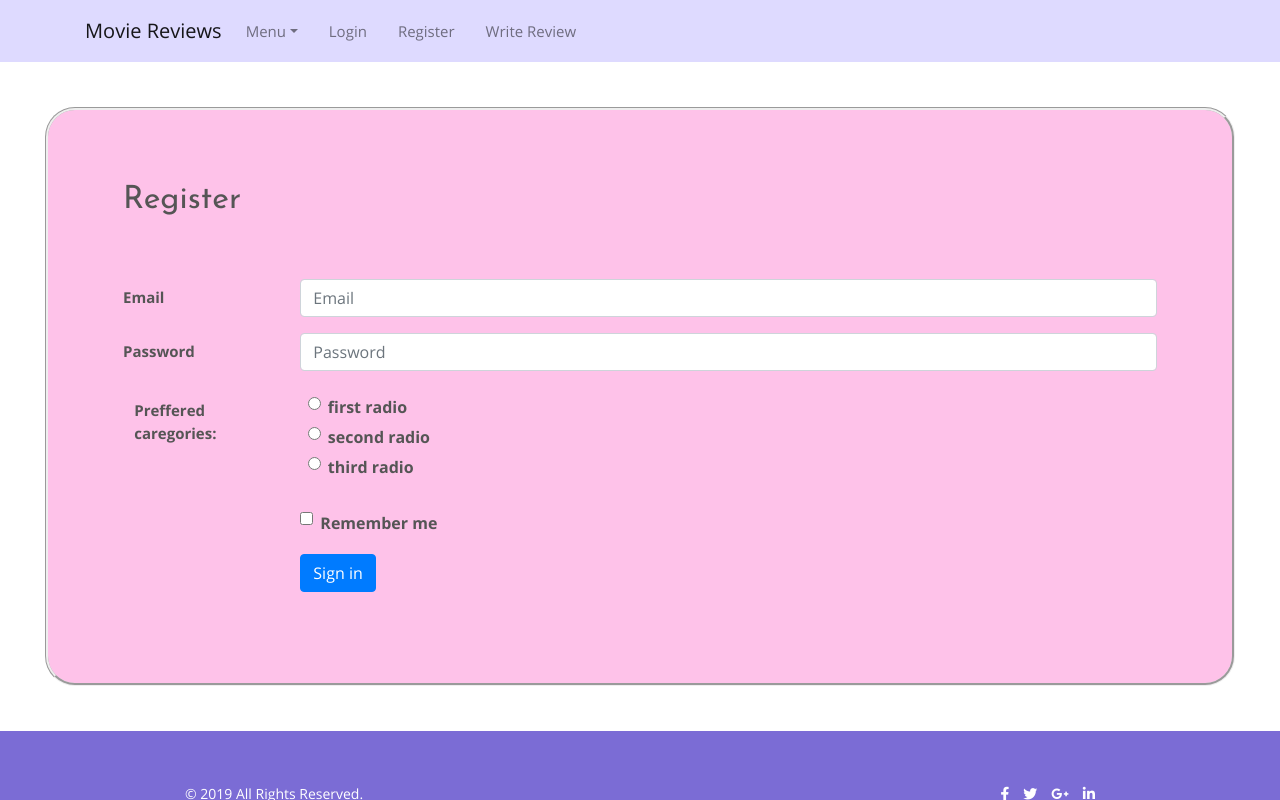
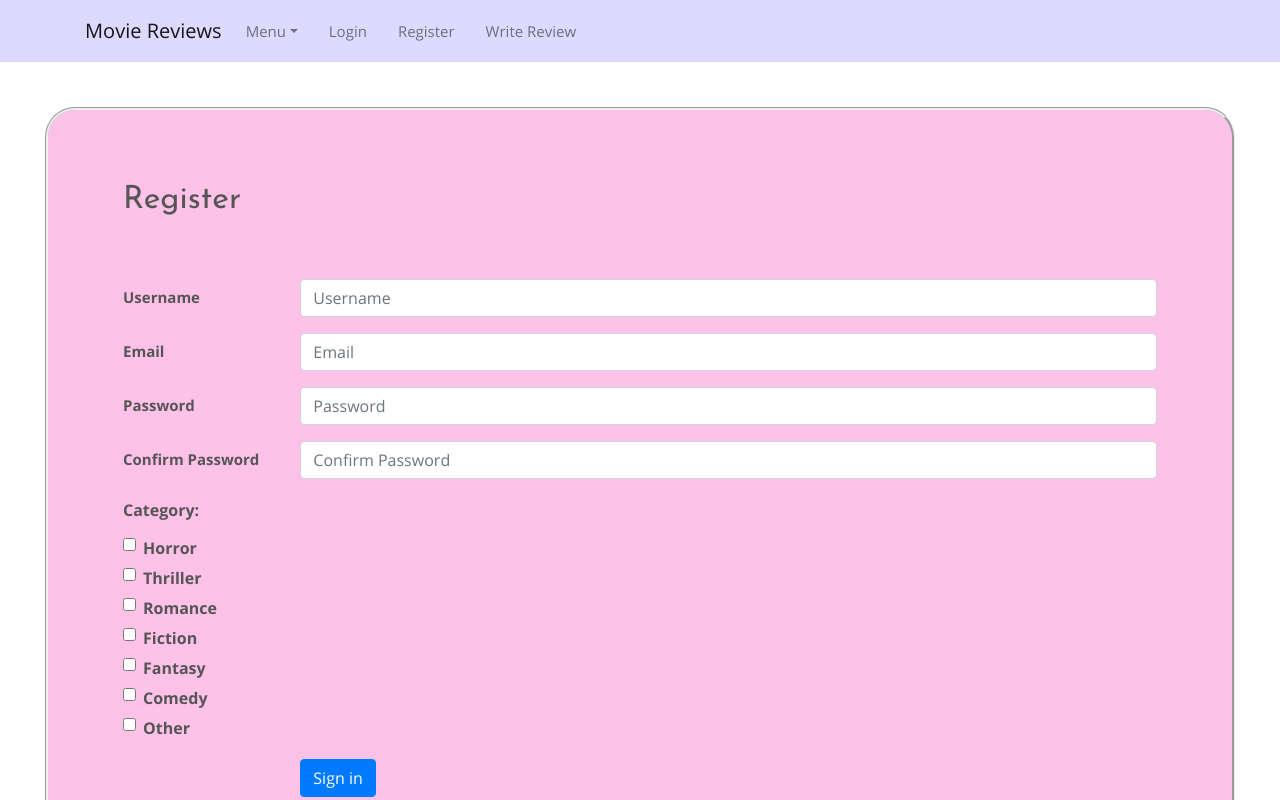
Before and after one commit to MoviesReviews/MoviesReviews.github.pages, a React (Vite) app in the folder client/: page /register in a window 1280 px wide. Shown: the top 800 px of the page. Built offline with nearby package versions, Linux system fonts and the light colour scheme.

Commit message:
User service created and Register functionality created

```diff
--- a/client/src/App.jsx
+++ b/client/src/App.jsx
@@ -2,7 +2,7 @@ import Reviews from './Components/Reviews/Reviews'
 import Footer from './Components/footer/Foooter'
 import Home from './Components/home/Home'
 import Navbar from './Components/navbar/Navbar'
-import { Route, Routes } from 'react-router-dom'
+import { Route, Routes, useNavigate } from 'react-router-dom'
 import AllUsers from './Components/users/Users'
 import './App.css'
 import Login from './Components/login/Login'
@@ -10,9 +10,27 @@ import Register from './Components/register/Register'
 import CreateReview from './Components/createReview/CreateReview'
 import ReviewDetails from './Components/detailsReview/ReviewDetails'
 import NotFound from './Components/notFound/NotFound'
+import * as userService from './services/userService'
+import { useState } from 'react'
 
 
 function App() {
+
+  const [authState, setAuthState] = useState(() => {
+    localStorage.removeItem('token')
+    return {}
+  })
+  const navigate = useNavigate()
+
+  const registerHandler = async (registerState) => {
+    const category = Object.entries(registerState).filter(x => x[1] == true).map(x => x[0]).join(', ')
+
+    const data = await userService.register( registerState.email, registerState.password, registerState.username, category)
+    console.log(data)
+    setAuthState(data)
+    localStorage.setItem('token', data.accessToken)
+    navigate('/')
+  }
 
   return (
     <>
@@ -26,7 +44,7 @@ function App() {
           <Route path='/create-review' element={<CreateReview />}/>
           <Route path='/users' element={<AllUsers />}/>
           <Route path='/login' element={<Login />}/>
-          <Route path='/register' element={<Register />}/>
+          <Route path='/register' element={<Register registerHandler={registerHandler} />}/>
           <Route path='*' element={<NotFound />}/>
         </Routes>
 
--- a/client/src/Components/createReview/CreateReview.jsx
+++ b/client/src/Components/createReview/CreateReview.jsx
@@ -20,7 +20,7 @@ function CreateReview() {
         comedy: false,
         other: false,
     }
-    const [formState, setFormState] = useState(formInitialState) //NO ZASHTO???
+    const [formState, setFormState] = useState(formInitialState)
     const [errors, setErrors] = useState({})
     const titleRef = useRef()
     const submitBtn = useRef()
@@ -69,7 +69,6 @@ function CreateReview() {
 
     const titleValidateHandler = (e) => {
         if (e.target.value.length < 2) {
-            console.log('??');
             setErrors(s => ({ ...s, title: 'Title must be at least 2 characters long' }))
         } else {
             setErrors(s => ({ ...s, title: '' }))
--- a/client/src/Components/register/Register.jsx
+++ b/client/src/Components/register/Register.jsx
@@ -2,62 +2,193 @@ import Button from 'react-bootstrap/Button';
 import Form from 'react-bootstrap/Form';
 import Row from 'react-bootstrap/Row';
 import Col from 'react-bootstrap/Col';
+import { useForm } from '../../hooks/useForm';
+import { useState } from 'react';
 
-function Register() {
+function Register({registerHandler}) {
+    const { formValues, onChange, onSubmit } = useForm(registerHandler, {
+        username: '',
+        email: '',
+        password: '',
+        rePass: '',
+        horror: false,
+        thriller: false,
+        romance: false,
+        fiction: false,
+        fantasy: false,
+        comedy: false,
+        other: false,
+    })
+
     return (
         <section className='section-container'>
             <div className="content-container">
                 <h1 className='heading'>Register</h1>
 
-                <Form>
-                    <Form.Group as={Row} className="mb-3" controlId="formHorizontalEmail">
+                <Form onSubmit={onSubmit}>
+                <Form.Group as={Row} className="mb-3">
+                        <Form.Label column sm={2}>
+                            Username
+                        </Form.Label>
+                        <Col sm={10}>
+                            <Form.Control type="username" placeholder="Username" name='username' id='username' value={formValues.username} onChange={onChange} />
+                            {/* <input type="email" placeholder="Email" name='email' id='email' value={formValues.email} onChange={onChange} /> */}
+                        </Col>
+                    </Form.Group>
+
+                    <Form.Group as={Row} className="mb-3">
                         <Form.Label column sm={2}>
                             Email
                         </Form.Label>
                         <Col sm={10}>
-                            <Form.Control type="email" placeholder="Email" />
+                            <Form.Control type="email" placeholder="Email" name='email' id='email' value={formValues.email} onChange={onChange} />
+                            {/* <input type="email" placeholder="Email" name='email' id='email' value={formValues.email} onChange={onChange} /> */}
                         </Col>
                     </Form.Group>
 
-                    <Form.Group as={Row} className="mb-3" controlId="formHorizontalPassword">
+                    <Form.Group as={Row} className="mb-3">
                         <Form.Label column sm={2}>
                             Password
                         </Form.Label>
                         <Col sm={10}>
-                            <Form.Control type="password" placeholder="Password" />
+                            <Form.Control type="password" placeholder="Password" name='password' id='password' value={formValues.password} onChange={onChange} />
+                            {/* <input type="password" placeholder="Password" name='password' id='password' value={formValues.password} onChange={onChange} /> */}
                         </Col>
                     </Form.Group>
-                    <fieldset>
-                        <Form.Group as={Row} className="mb-3">
+
+                    <Form.Group as={Row} className="mb-3" >
+                        <Form.Label column sm={2}>
+                            Confirm Password
+                        </Form.Label>
+                        <Col sm={10}>
+                            <Form.Control type="password" placeholder="Confirm Password" name='rePass' id='rePass' value={formValues.rePass} onChange={onChange} />
+                            {/* <input type="password" placeholder="Confirm Password" name='rePass' id='rePass' value={formValues.rePass} onChange={onChange} /> */}
+                        </Col>
+                    </Form.Group>
+
+
+                    {/* <Form.Group as={Row} className="mb-3">
                         <Form.Label as="legend" column sm={2}>
                             Preffered caregories:
                         </Form.Label>
                         <Col sm={10}>
                             <Form.Check
-                                    type="radio"
-                                    label="first radio"
-                                    name="formHorizontalRadios"
-                                    id="formHorizontalRadios1"
+                                type="checkbox"
+                                id="horror"
+                                name="horror"
+                                label="Horror"
+                                onChange={onChange}
+                                checked={formValues.horror}
                             />
                             <Form.Check
-                                    type="radio"
-                                    label="second radio"
-                                    name="formHorizontalRadios"
-                                    id="formHorizontalRadios2"
+                                type="checkbox"
+                                id="thriller"
+                                name="thriller"
+                                label="Thriller"
+                                onChange={onChange}
+                                checked={formValues.thriller}
                             />
                             <Form.Check
-                                    type="radio"
-                                    label="third radio"
-                                    name="formHorizontalRadios"
-                                    id="formHorizontalRadios3"
+                                type="checkbox"
+                                id="romance"
+                                name="romance"
+                                label="Romance"
+                                onChange={onChange}
+                                checked={formValues.romance}
+                            />
+                            <Form.Check
+                                type="checkbox"
+                                id="fiction"
+                                name="fiction"
+                                label="Fiction"
+                                onChange={onchange}
+                                checked={formValues.fiction}
+                            />
+                            <Form.Check
+                                type="checkbox"
+                                id="fantasy"
+                                name="fantasy"
+                                label="Fantasy"
+                                onChange={onchange}
+                                checked={formValues.fantasy}
+                            />
+                            <Form.Check
+                                type="checkbox"
+                                id="comedy"
+                                name="comedy"
+                                label="Comedy"
+                                onChange={onchange}
+                                checked={formValues.comedy}
+                            />
+                            <Form.Check
+                                type="checkbox"
+                                id="other"
+                                name="other"
+                                label="Other"
+                                onChange={onchange}
+                                checked={formValues.other}
                             />
                         </Col>
-                        </Form.Group>
-                    </fieldset>
-                    <Form.Group as={Row} className="mb-3" controlId="formHorizontalCheck">
-                        <Col sm={{ span: 10, offset: 2 }}>
-                            <Form.Check label="Remember me" />
-                        </Col>
+                    </Form.Group> */}
+
+                    <Form.Group className='mb-3'>
+                        <label>Category: </label>
+                        <Form.Check
+                            type="checkbox"
+                            id="horror"
+                            name="horror"
+                            label="Horror"
+                            onChange={onChange}
+                            checked={formValues.horror}
+                        />
+                        <Form.Check
+                            type="checkbox"
+                            id="thriller"
+                            name="thriller"
+                            label="Thriller"
+                            onChange={onChange}
+                            checked={formValues.thriller}
+                        />
+                        <Form.Check
+                            type="checkbox"
+                            id="romance"
+                            name="romance"
+                            label="Romance"
+                            onChange={onChange}
+                            checked={formValues.romance}
+                        />
+                        <Form.Check
+                            type="checkbox"
+                            id="fiction"
+                            name="fiction"
+                            label="Fiction"
+                            onChange={onChange}
+                            checked={formValues.fiction}
+                        />
+                        <Form.Check
+                            type="checkbox"
+                            id="fantasy"
+                            name="fantasy"
+                            label="Fantasy"
+                            onChange={onChange}
+                            checked={formValues.fantasy}
+                        />
+                        <Form.Check
+                            type="checkbox"
+                            id="comedy"
+                            name="comedy"
+                            label="Comedy"
+                            onChange={onChange}
+                            checked={formValues.comedy}
+                        />
+                        <Form.Check
+                            type="checkbox"
+                            id="other"
+                            name="other"
+                            label="Other"
+                            onChange={onChange}
+                            checked={formValues.other}
+                        />
                     </Form.Group>
 
                     <Form.Group as={Row} className="mb-3">
@@ -66,27 +197,6 @@ function Register() {
                         </Col>
                     </Form.Group>
                 </Form>
-
-                {/* <Form>
-                    <Form.Group className="mb-3" controlId="formBasicEmail">
-                        <Form.Label>Email address</Form.Label>
-                        <Form.Control type="email" placeholder="Enter email" />
-                        <Form.Text className="text-muted">
-                            We will never share your email with anyone else.
-                        </Form.Text>
-                    </Form.Group>
-
-                    <Form.Group className="mb-3" controlId="formBasicPassword">
-                        <Form.Label>Password</Form.Label>
-                        <Form.Control type="password" placeholder="Password" />
-                    </Form.Group>
-                    <Form.Group className="mb-3" controlId="formBasicCheckbox">
-                        <Form.Check type="checkbox" label="Check me out" />
-                    </Form.Group>
-                    <Button variant="primary" type="submit">
-                        Submit
-                    </Button>
-                </Form> */}
             </div>
         </section>
     )
--- /dev/null
+++ b/client/src/hooks/useForm.js
@@ -0,0 +1,32 @@
+import { useState } from "react"
+
+export const useForm = (submitHandler, initialState) => {
+    const [formValues, setFormValues] = useState(initialState)
+
+    const onChange = (e) => {
+        let value = e.target.value
+
+        if(e.target.type == 'checkbox'){
+            value = e.target.checked
+        }
+
+        setFormValues(state => (
+            {
+                ...state,
+                [e.target.name]: value,
+            }
+        ))
+    }
+
+    const onSubmit = (e) => {
+        e.preventDefault()
+        console.log(formValues)
+        submitHandler(formValues)
+    }
+
+    return{
+        formValues,
+        onSubmit,
+        onChange
+    }
+}
--- a/client/src/services/reviewsServices.js
+++ b/client/src/services/reviewsServices.js
@@ -1,9 +1,9 @@
 import * as request from '../lib/requests'
-const baseUrl = 'http://localhost:3030/jsonstore/reviews'
+const baseUrl = 'http://localhost:3030/data/reviews'
 
 export const getAll = async () => {
     const result = await request.get(baseUrl)
-    return Object.values(result)
+    return result
 }
 
 export const getOne = async (id) => {
--- /dev/null
+++ b/client/src/services/userService.js
@@ -0,0 +1,13 @@
+import * as requests from '../lib/requests'
+
+const baseUrl = 'http://localhost:3030/users'
+
+export const register = async (email, password, username, category) => {
+    const data = await requests.post(`${baseUrl}/register`, {
+        email,
+        password,
+        username,
+        category
+    })
+    return data
+}
```
Also changed, not shown: client/src/lib/requests.js (+8 -8 lines). Lines whose indentation alone changed are shown as unchanged.
